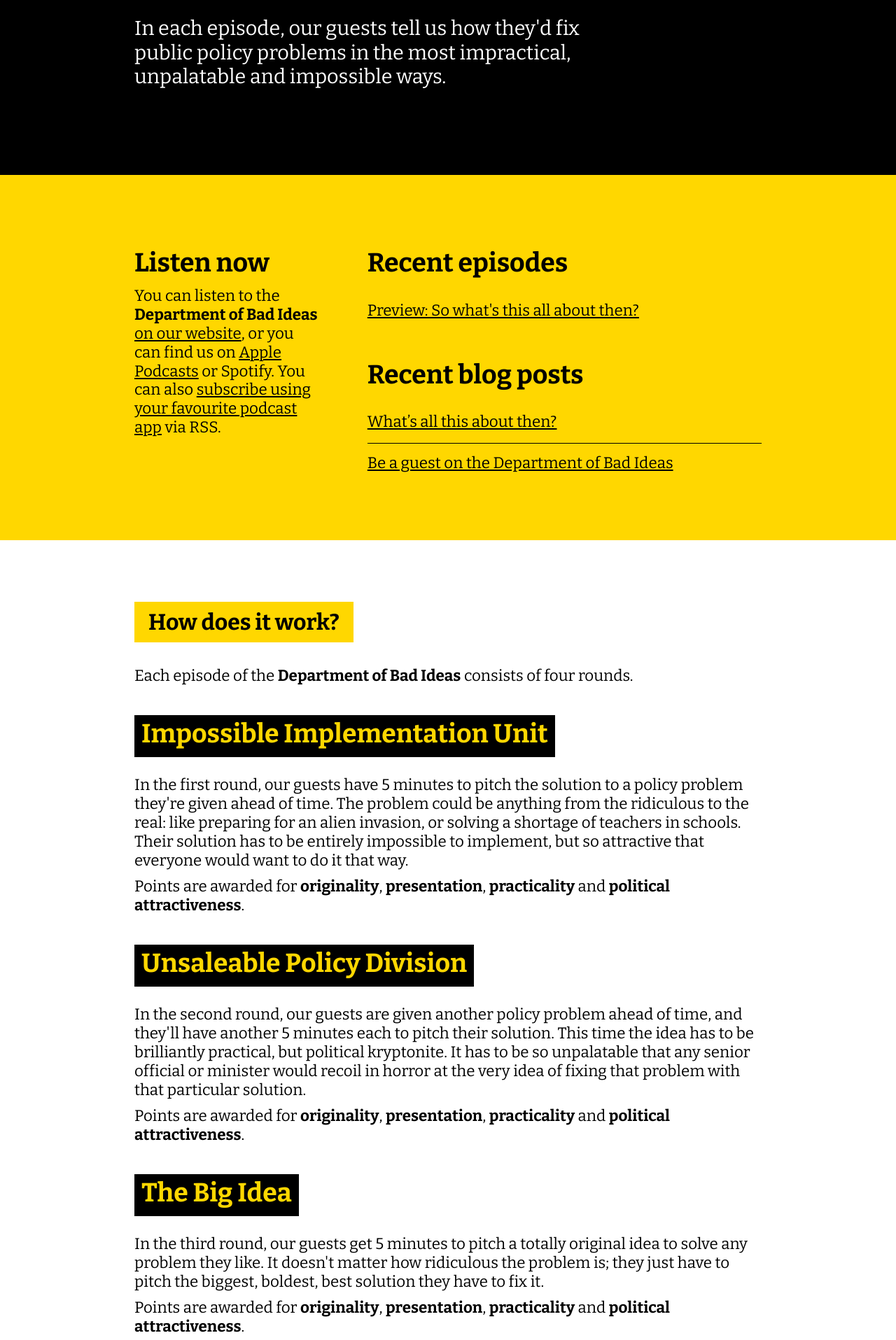
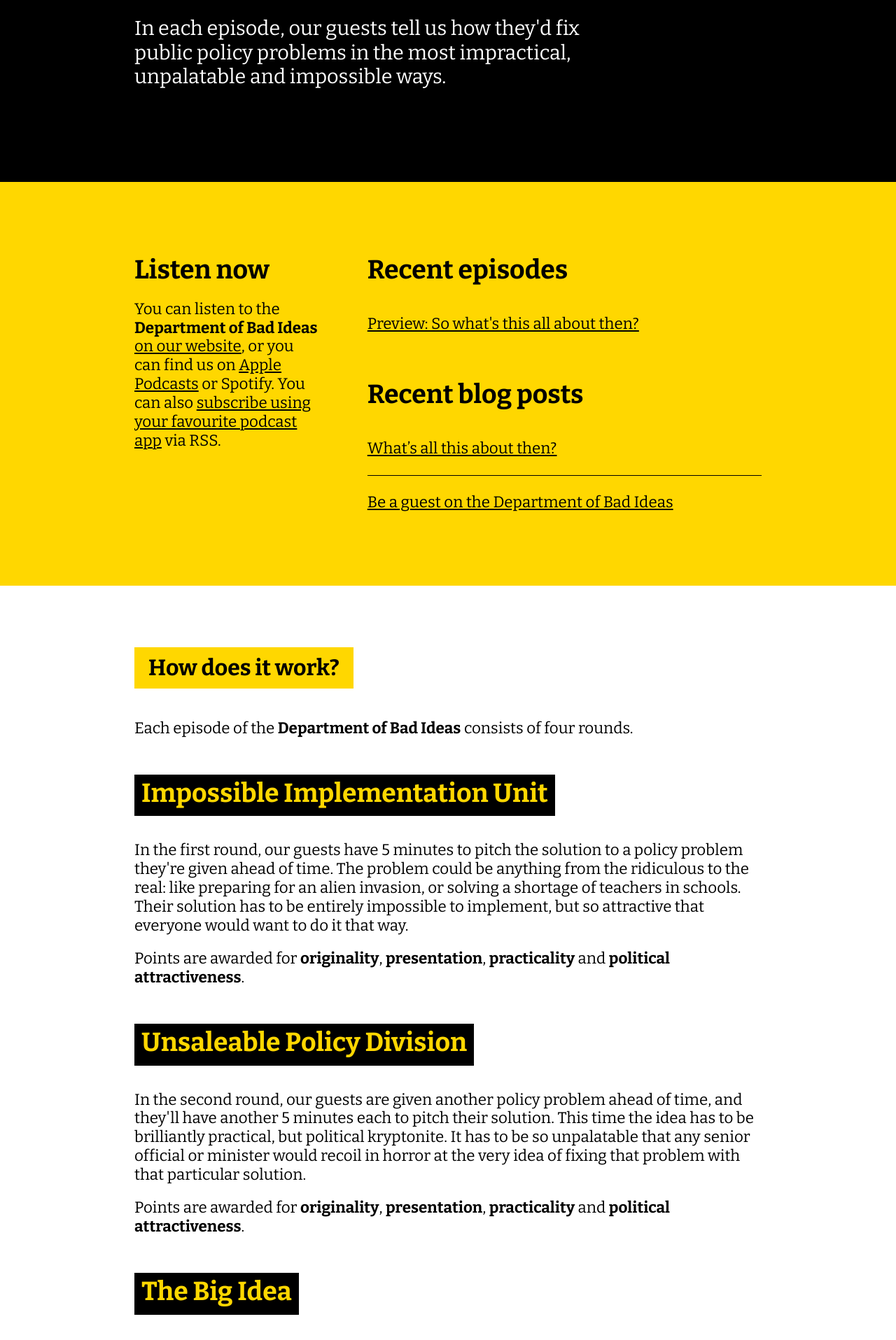
Before and after one commit to johnpeart/dept-of-bad-ideas, a Jekyll site: the page built from index.html, in a window 1280 px wide. Shown: the part 542-2457 px from the top of the page at 70% size. Built offline with Jekyll 4.4.1, drawn with Linux system fonts in a browser that asks for light colours.

Commit message:
Update _typography.scss

```diff
--- a/_sass/_typography.scss
+++ b/_sass/_typography.scss
@@ -120,8 +120,8 @@ p, li {
 
 	line-height: 	$font-line-height;
 
-	margin-top: 	$font-size-base/1.5;
-	margin-bottom: 	$font-size-base/1.5;
+	margin-top: 	$font-size-base * 1.25;
+	margin-bottom: 	$font-size-base * 1.25;
 
 	font-weight: 	400;
 }
```
